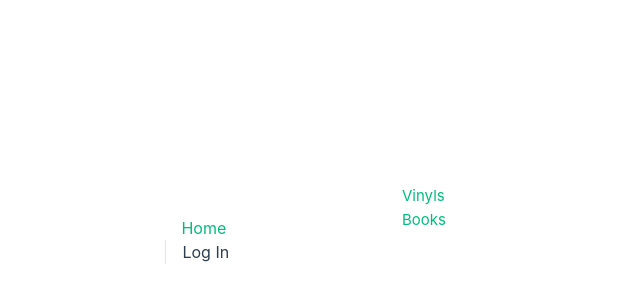
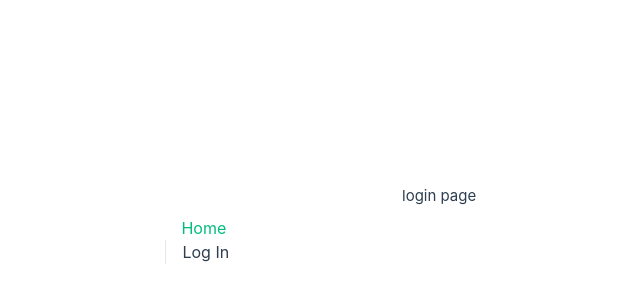
Before and after one commit to kristijan-pajtasev/personal-media-library-vue, a Vue app: page /login in a window 1280 px wide. Shown: the part 168-468 px from the top of the page, without its empty margins (238-878 px from the left). Built offline with nearby package versions, Linux system fonts and the light colour scheme.

Commit message:
using login component

```diff
--- a/src/components/LogIn.vue
+++ b/src/components/LogIn.vue
@@ -3,10 +3,13 @@
     <div>login page</div>
   </div>
 </template>
+
 <script>
 export default {
   data() {
     return {}
   }
-}</script>
+}
+</script>
+
 <style scoped></style>
--- a/src/views/LogInView.vue
+++ b/src/views/LogInView.vue
@@ -1,9 +1,9 @@
 <script setup lang="ts">
-import Home from '../components/Home.vue'
+import LogIn from '../components/LogIn.vue'
 </script>
 
 <template>
   <main>
-    <Home />
+    <LogIn />
   </main>
 </template>
```
